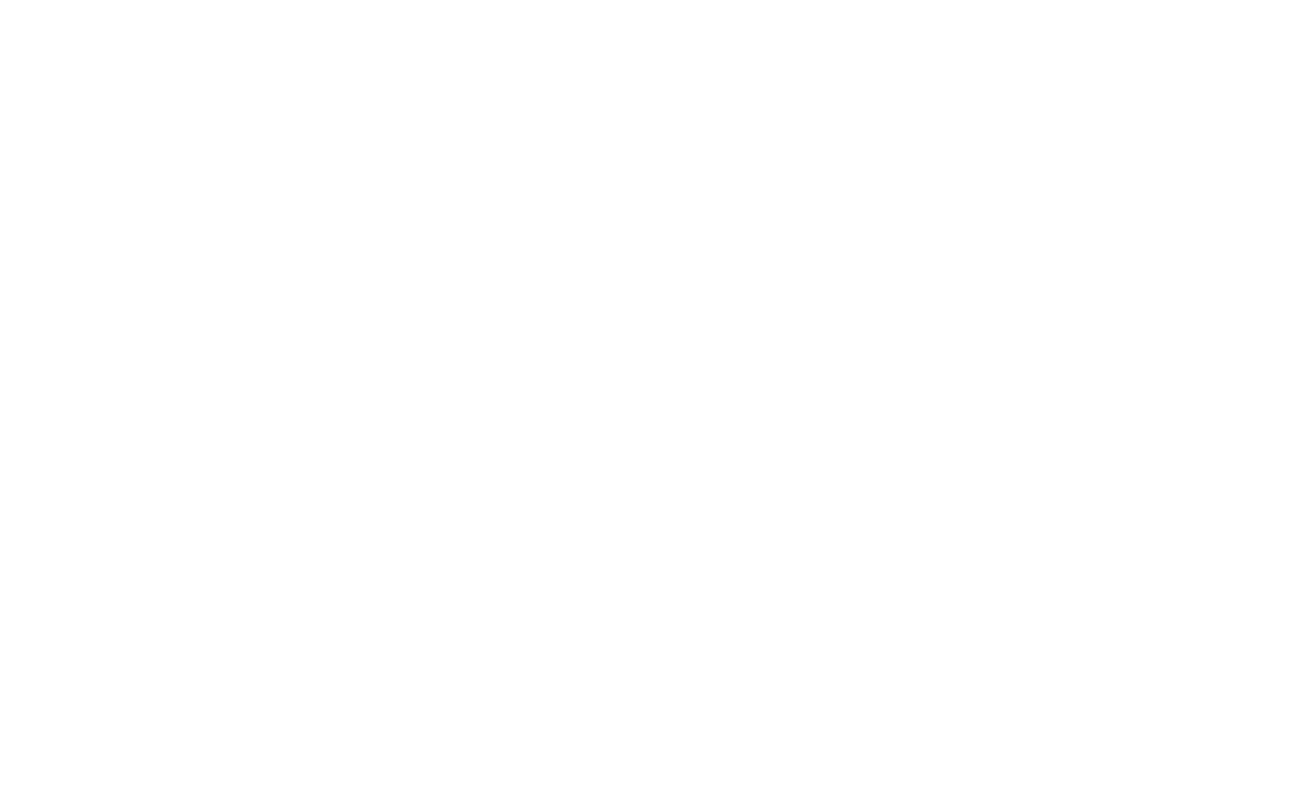
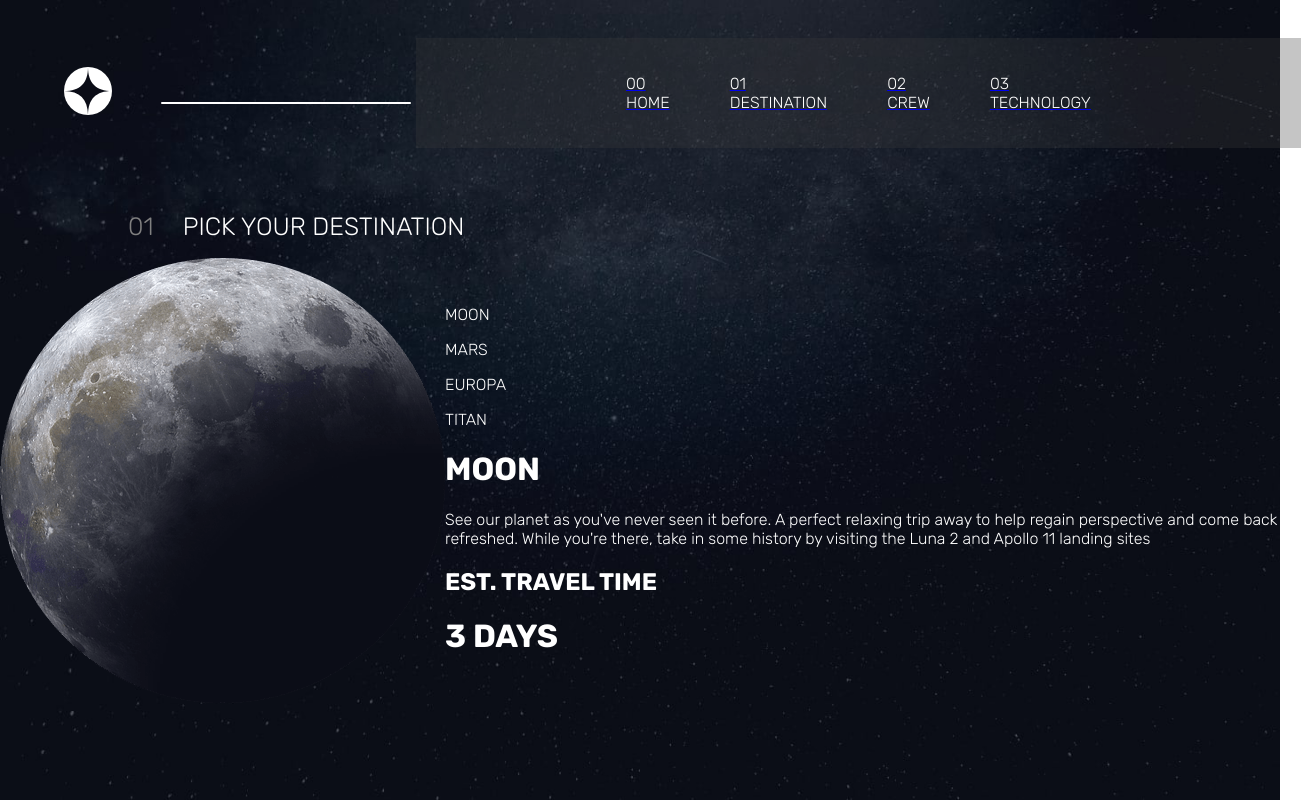
Before and after one commit to ArthurVRoost/ProjetEspace, a React (Vite) app: page /destination in a window 1280 px wide. Before the commit this address had no page. Shown: the whole page, 1301 px wide, since content can reach past the window. Built offline with nearby package versions, Linux system fonts and the light colour scheme.

Commit message:
destination html

```diff
--- a/src/App.jsx
+++ b/src/App.jsx
@@ -1,8 +1,8 @@
 
 import { Link, Route, Routes } from 'react-router-dom'
 import './App.css'
-
 import Accueil from './pages/accueil/Accueil'
+import Destination from './pages/destination/Destination'
 
 function App() {
 
@@ -11,7 +11,7 @@
     <>
     <Routes>
       <Route path='/' element={<Accueil/>}/>
-      <Route path='/' element={<Accueil/>}/>
+      <Route path='/destination' element={<Destination/>}/>
       <Route path='/' element={<Accueil/>}/>
     </Routes>
 
--- a/src/components/nav/nav.css
+++ b/src/components/nav/nav.css
@@ -23,7 +23,6 @@
     text-decoration: none;
     list-style: none;
     color: white;
-
 }
 .divNav::after{
     content: "";
--- a/src/pages/destination/Destination.jsx
+++ b/src/pages/destination/Destination.jsx
@@ -0,0 +1,41 @@
+import Nav from '../../components/nav/Nav'
+import './destination.css'
+import bgDesti from '/src/assets/destination/background-destination-desktop.jpg'
+import moon from '/src/assets/destination/image-moon.png'
+import mars from '/src/assets/destination/image-mars.png'
+import titan from '/src/assets/destination/image-titan.png'
+import europa from '/src/assets/destination/image-europa.png'
+
+export default function Destination() {
+    return(
+        <>
+        <div className='bodyDestination' style={{backgroundImage: `url(${bgDesti})`, width:"100vw", backgroundSize: 'cover', height: "100vh"}}>
+            <Nav/>
+            <div className='destiDiv1'>
+                <h1 className='destiDiv1H1'><span className='destiDiv1Span'>01</span> PICK YOUR DESTINATION</h1>
+            </div>
+            <div className='divDesti'>
+                <div className='destiDiv2'>
+                    <img className='destiImg' src={moon} alt="image lune" />
+                </div>
+                <div className='destiDiv3'>
+                    <div className='destiDiv3Div1'>
+                        <p className='destiDiv3Div1P'>MOON</p>
+                        <p className='destiDiv3Div1P'>MARS</p>
+                        <p className='destiDiv3Div1P'>EUROPA</p>
+                        <p className='destiDiv3Div1P'>TITAN</p>
+                    </div>
+                    <div className='destiDiv3Div2'>
+                        <h1 className='destiDiv3Div2H1'>MOON</h1>
+                        <p className='destiDiv3Div2P'>See our planet as you've never seen it before. A perfect relaxing trip away to help regain perspective and come back refreshed. While you're there, take in some history by visiting the Luna 2 and Apollo 11 landing sites</p>
+                    </div>
+                    <div className='destiDiv3Div3'>
+                        <h2 className='destiDiv3Div3H2'>EST. TRAVEL TIME</h2>
+                        <h1 className='destiDiv3Div3H1'>3 DAYS</h1>
+                    </div>
+                </div>
+            </div>
+        </div>
+        </>
+    )
+}
--- a/src/pages/destination/destination.css
+++ b/src/pages/destination/destination.css
@@ -0,0 +1,23 @@
+@import url('https://fonts.googleapis.com/css2?family=Rubik:ital,wght@0,300..900;1,300..900&display=swap');
+
+.destiDiv1H1{
+    color: white;
+    font-family: "Rubik";
+    font-weight: 100;
+    margin-top: 5%;
+    margin-left: 10%;
+    font-size: 25px;
+}
+.destiDiv1Span{
+    color: gray;
+    font-family: "Rubik";
+    font-weight: 100;
+    margin-right: 2%;
+}
+.divDesti{
+    font-family: "Rubik";
+    color: white;
+    display: flex;
+    font-weight: 100;
+    align-items: center;
+}
```
